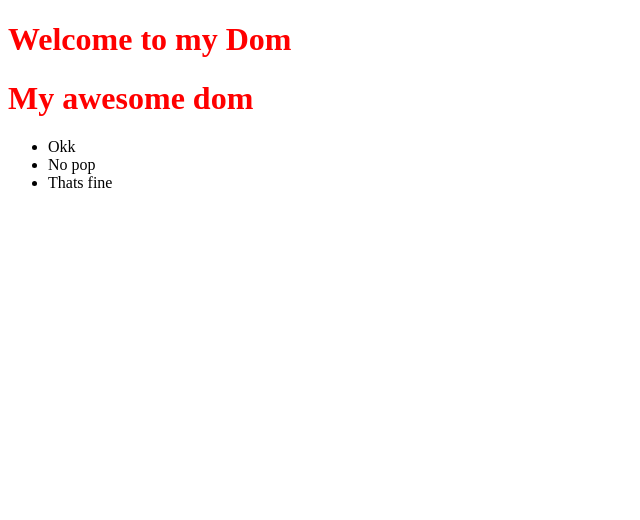
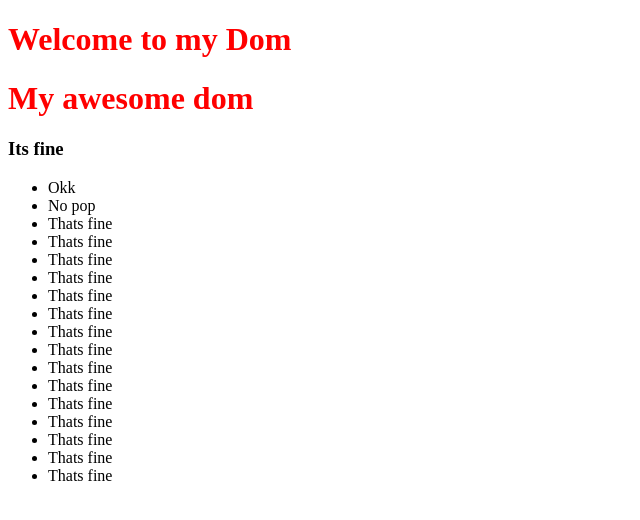
Before and after one commit to Rahaman-Atikur/DOM-Document-Object-Model, a plain HTML site: page index.html in a window 1280 px wide. Shown: the whole page, without its empty margins (0-640 px from the left). Drawn offline with Linux system fonts and the light colour scheme.

```diff
--- a/index.html
+++ b/index.html
@@ -14,21 +14,33 @@
     </header>
     <main>
         <h1>My awesome dom</h1>
+        <h3>Its fine</h3>
         <ul>
             <li>Okk</li>
             <li>No pop</li>
+            <li>Thats fine</li>
+            <li>Thats fine</li>
+            <li>Thats fine</li>
+            <li>Thats fine</li>
+            <li>Thats fine</li>
+            <li>Thats fine</li>
+            <li>Thats fine</li>
+            <li>Thats fine</li>
+            <li>Thats fine</li>
+            <li>Thats fine</li>
+            <li>Thats fine</li>
+            <li>Thats fine</li>
+            <li>Thats fine</li>
+            <li>Thats fine</li>
             <li>Thats fine</li>
         </ul>
     </main>
     <script src="scripts/script.js"></script>
     <script>
-        // const listCollection = document.getElementsByTagName('li');
-        // console.log(listCollection);
-        // for (const li of listCollection) {
-        //     console.log(li);
-        // }
-        let myList = document.getElementsByTagName('ul');
-        console.log(myList);
+        let allListOfUL = document.getElementsByTagName('ul');
+        for (const list of allListOfUL) {
+            console.log(list.innerText);
+        }
     </script>
 
 </body>
```
